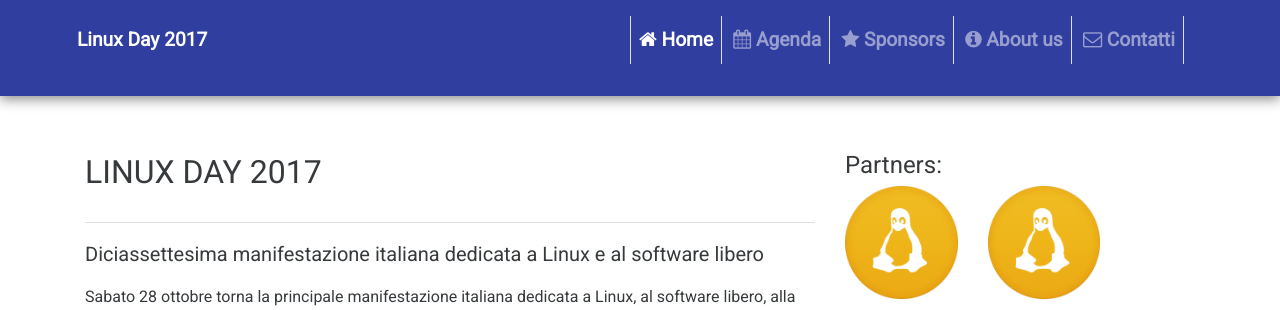
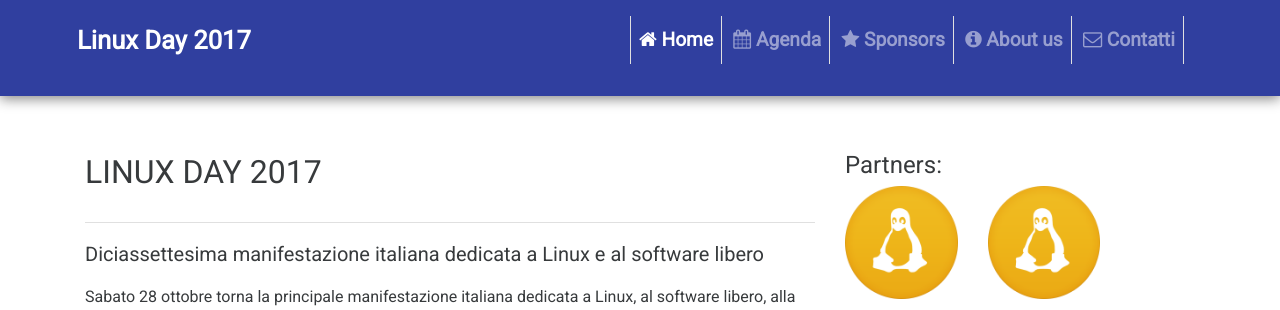
Before and after one commit to FedericoPonzi/ld2017, a PHP site: page /index.php in a window 1280 px wide. Shown: the top 310 px of the page. Run offline with PHP 8.4, Linux system fonts and the light colour scheme; some libraries are stand-ins or nearby versions.

Commit message:
Enlarge navbrand

```diff
--- a/css/style.css
+++ b/css/style.css
@@ -19,11 +19,17 @@ p.lead {
   background-color: #303F9F;
   box-shadow: 0px 3px 12px #888888;
 }
-.nav-link, .navbar-brand{
+
+.nav-link{
   color: white;
   font-weight: 600;
   font-size: 1.2rem;
 }
+.navbar-brand{
+  font-size: 1.6rem;
+  font-weight: 600;
+}
+
 .text-fluid, h1, h2, h3, h4, h5, h6 {
     font-weight: 500;
 }
```
